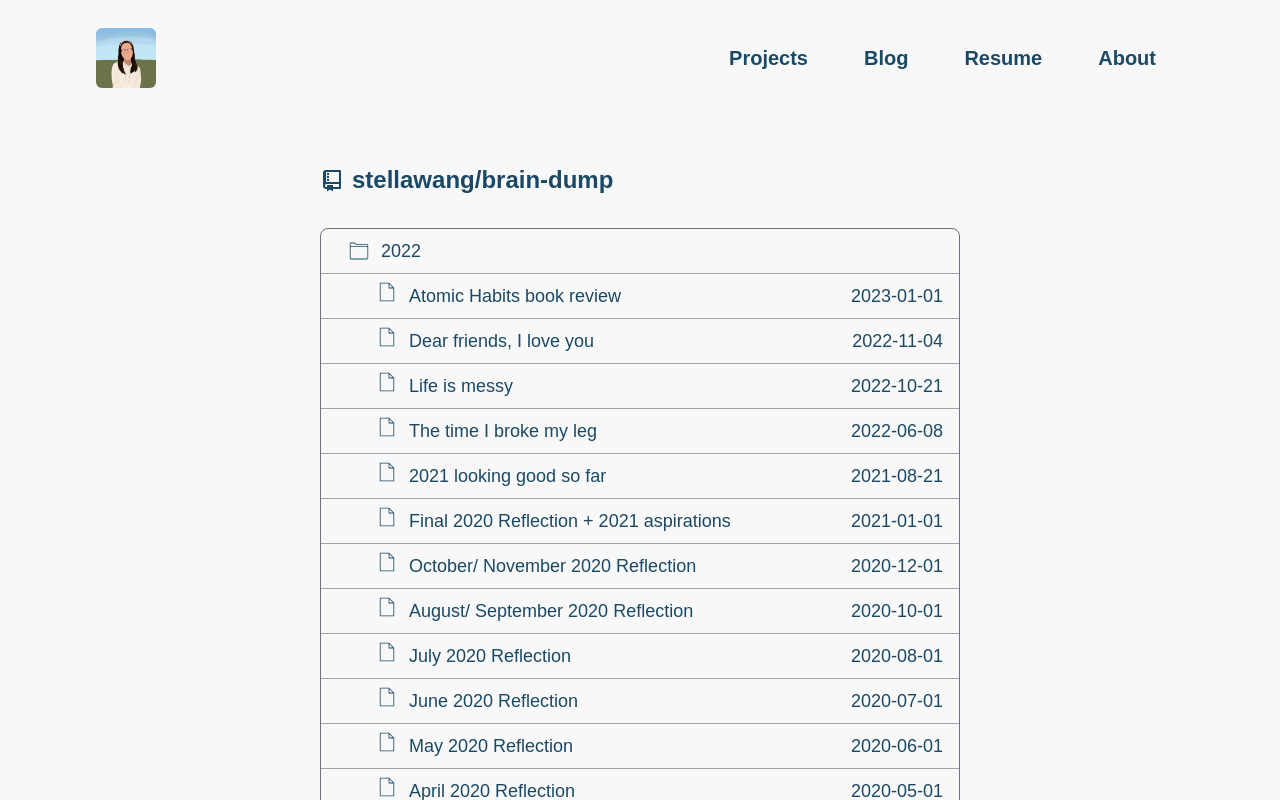
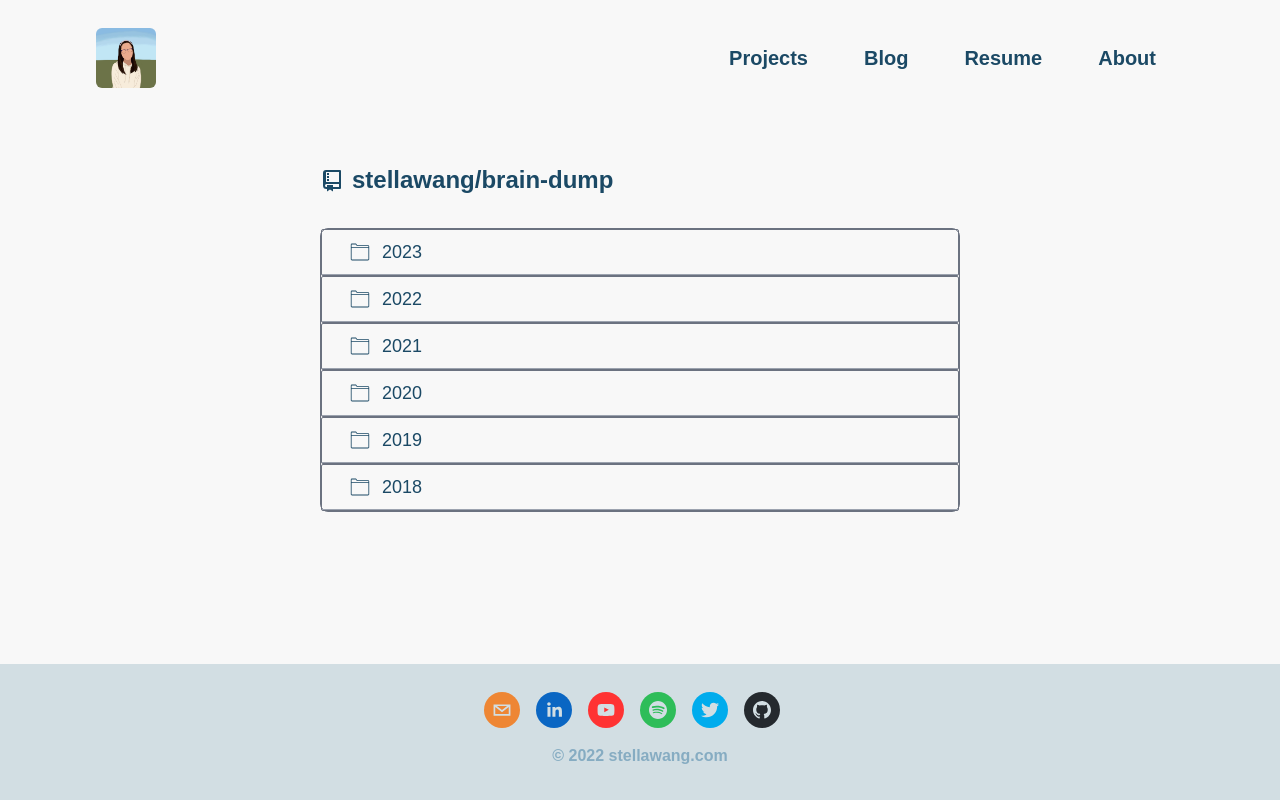
Before and after one commit to stellaw1/portfolio-site, a Next.js app: page /blog in a window 1280 px wide. Shown: the top 800 px of the page. Built offline with nearby package versions, Linux system fonts and the light colour scheme; a web font is replaced by a local one.

Commit message:
adds blog year dropdown

```diff
--- a/components/BlogHero.js
+++ b/components/BlogHero.js
@@ -1,9 +1,12 @@
+import { useState } from 'react';
 import BlogCard from './BlogCard';
 
 export default function BlogHero(props) {
+    const [show, setShow] = useState(false);
+
     return (
-        <div className="mx-auto rounded-lg border border-gray-500">
-            <div className="inline-flex relative items-center py-2 px-4 w-full text-sm font-medium border-b border-gray-400 hover:bg-gray-100">
+        <div className="mx-auto rounded-sm border border-gray-500">
+            <button onClick={() => {setShow(!show)} } className="inline-flex relative items-center py-2 px-4 w-full text-sm font-medium border-b border-gray-400 hover:bg-gray-100">
                 <svg
                     aria-hidden="true"
                     className="mx-3 w-5 h-5 fill-current"
@@ -13,9 +16,9 @@ export default function BlogHero(props) {
                 >
                     <path d="M 5 4 C 3.3544268 4 2 5.3555411 2 7 L 2 16 L 2 26 L 2 43 C 2 44.644459 3.3544268 46 5 46 L 45 46 C 46.645063 46 48 44.645063 48 43 L 48 26 L 48 16 L 48 11 C 48 9.3549372 46.645063 8 45 8 L 18 8 C 18.08657 8 17.96899 8.000364 17.724609 7.71875 C 17.480227 7.437136 17.179419 6.9699412 16.865234 6.46875 C 16.55105 5.9675588 16.221777 5.4327899 15.806641 4.9628906 C 15.391504 4.4929914 14.818754 4 14 4 L 5 4 z M 5 6 L 14 6 C 13.93925 6 14.06114 6.00701 14.308594 6.2871094 C 14.556051 6.5672101 14.857231 7.0324412 15.169922 7.53125 C 15.482613 8.0300588 15.806429 8.562864 16.212891 9.03125 C 16.619352 9.499636 17.178927 10 18 10 L 45 10 C 45.562937 10 46 10.437063 46 11 L 46 13.1875 C 45.685108 13.07394 45.351843 13 45 13 L 5 13 C 4.6481575 13 4.3148915 13.07394 4 13.1875 L 4 7 C 4 6.4364589 4.4355732 6 5 6 z M 5 15 L 45 15 C 45.56503 15 46 15.43497 46 16 L 46 26 L 46 43 C 46 43.562937 45.562937 44 45 44 L 5 44 C 4.4355732 44 4 43.563541 4 43 L 4 26 L 4 16 C 4 15.43497 4.4349698 15 5 15 z"></path>
                 </svg>
-                <div className="text-lg">2022</div>
-            </div>
-            {props.posts.map(({ slug, data, html }) => (
+                <div className="text-lg">{props.year}</div>
+            </button>
+            {show && props.posts.map(({ slug, data, html }) => (
                 <BlogCard
                     key={slug}
                     slug={slug}
--- a/pages/blog/index.js
+++ b/pages/blog/index.js
@@ -1,14 +1,13 @@
 import fs from 'fs';
 import matter from 'gray-matter';
-import Image from 'next/image';
-import Link from 'next/link';
 
 import BlogHero from '../../components/BlogHero';
+
 
 export async function getStaticProps() {
     const files = fs.readdirSync('posts/blog');
 
-    const posts = files.reverse().map((fileName) => {
+    const posts = files.map((fileName) => {
         const slug = fileName.replace('.md', '');
         const readFile = fs.readFileSync(`posts/blog/${fileName}`, 'utf-8');
         const { data } = matter(readFile);
@@ -23,6 +22,30 @@ export async function getStaticProps() {
             posts
         }
     };
+}
+
+const splitPostsByYear = (posts) => {
+    var dict = {};
+
+    for (var i = 0; i < posts.length; i++) {
+        var post = posts[i];
+        var date = post.data.date
+        var year = date.substring(0, 4);
+
+        if (dict[year]) {
+            dict[year].push(post);
+        } else {
+            dict[year] = [post];
+        }
+    }
+    var result = Object.keys(dict).map(function (year) {
+        return {
+            "year": year,
+            "data": dict[year]
+        };
+    });
+
+    return result;
 }
 
 export default function Blog({ posts }) {
@@ -40,7 +63,11 @@ export default function Blog({ posts }) {
                 </svg>
                 <p>stellawang/brain-dump</p>
             </div>
-            <BlogHero posts={posts} />
+            <div className="border border-gray-500 rounded-lg">
+                {splitPostsByYear(posts).reverse().map(({ year, data }, i) => (
+                    <BlogHero key={i} year={year} posts={data} />
+                ))}
+            </div>
         </div>
     );
 }
```
